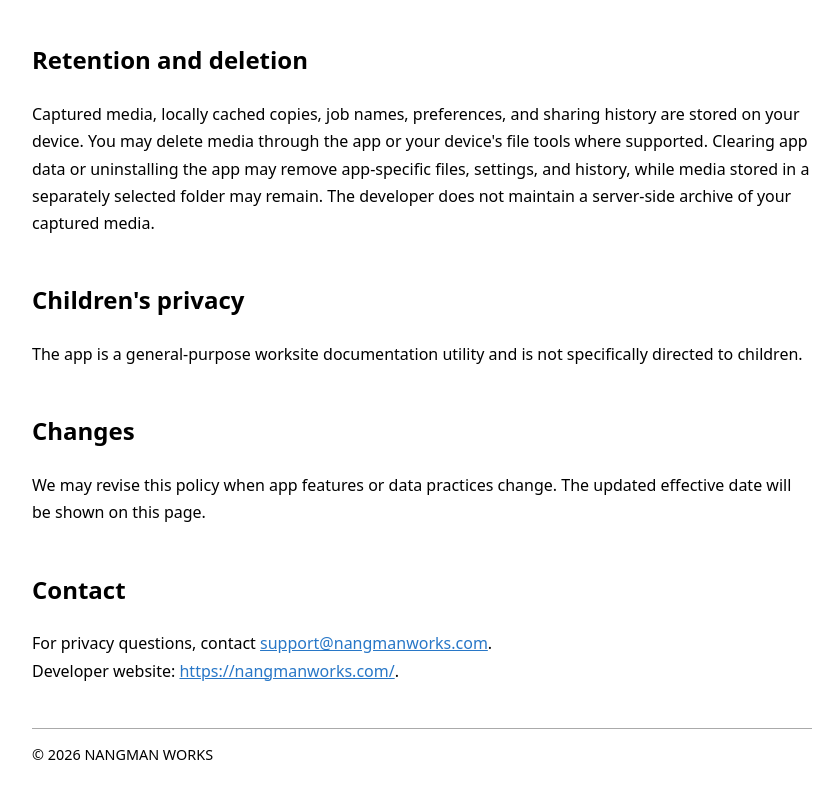
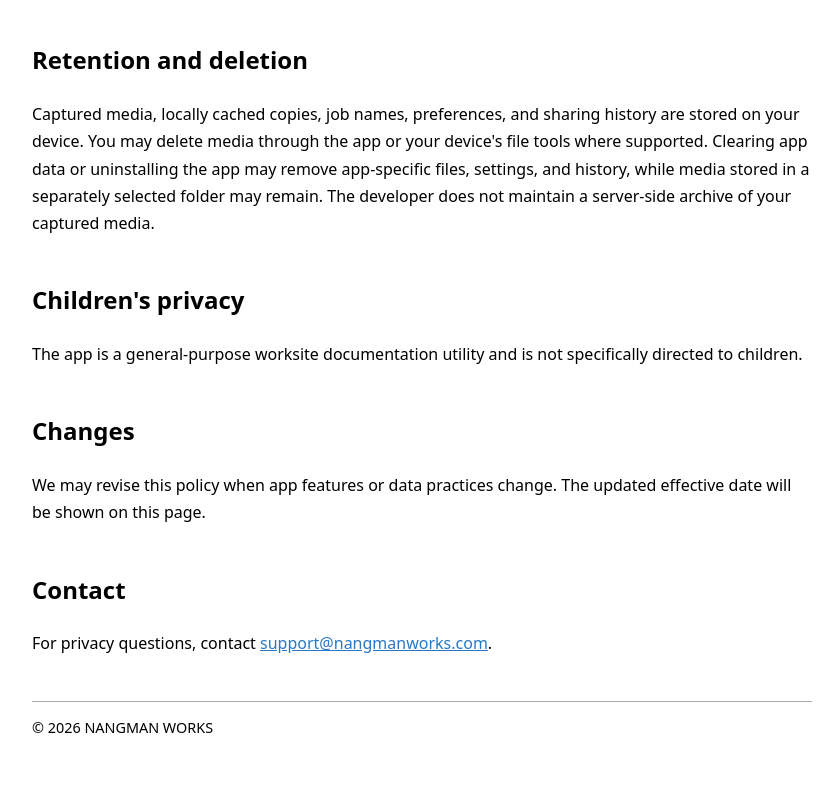
Before and after one commit to bullpen/nangman_privacy, a plain HTML site: page field-camera/index.html in a window 1280 px wide. Shown: the part 1635-2433 px from the top of the page, without its empty margins (218-1058 px from the left). After the commit the page ends 2408 px from the top, so only its background shows below. Drawn offline with Linux system fonts and the light colour scheme.

Commit message:
Remove unpublished developer website from Field Camera privacy policy

```diff
--- a/field-camera/index.html
+++ b/field-camera/index.html
@@ -36,6 +36,5 @@
 <h2>Changes</h2>
 <p>We may revise this policy when app features or data practices change. The updated effective date will be shown on this page.</p>
 <h2>Contact</h2>
-<p>For privacy questions, contact <a href="mailto:support@nangmanworks.com">support@nangmanworks.com</a>.<br>
-Developer website: <a href="https://nangmanworks.com/">https://nangmanworks.com/</a>.</p>
+<p>For privacy questions, contact <a href="mailto:support@nangmanworks.com">support@nangmanworks.com</a>.</p>
 </main><footer>© 2026 NANGMAN WORKS</footer></body></html>
```
